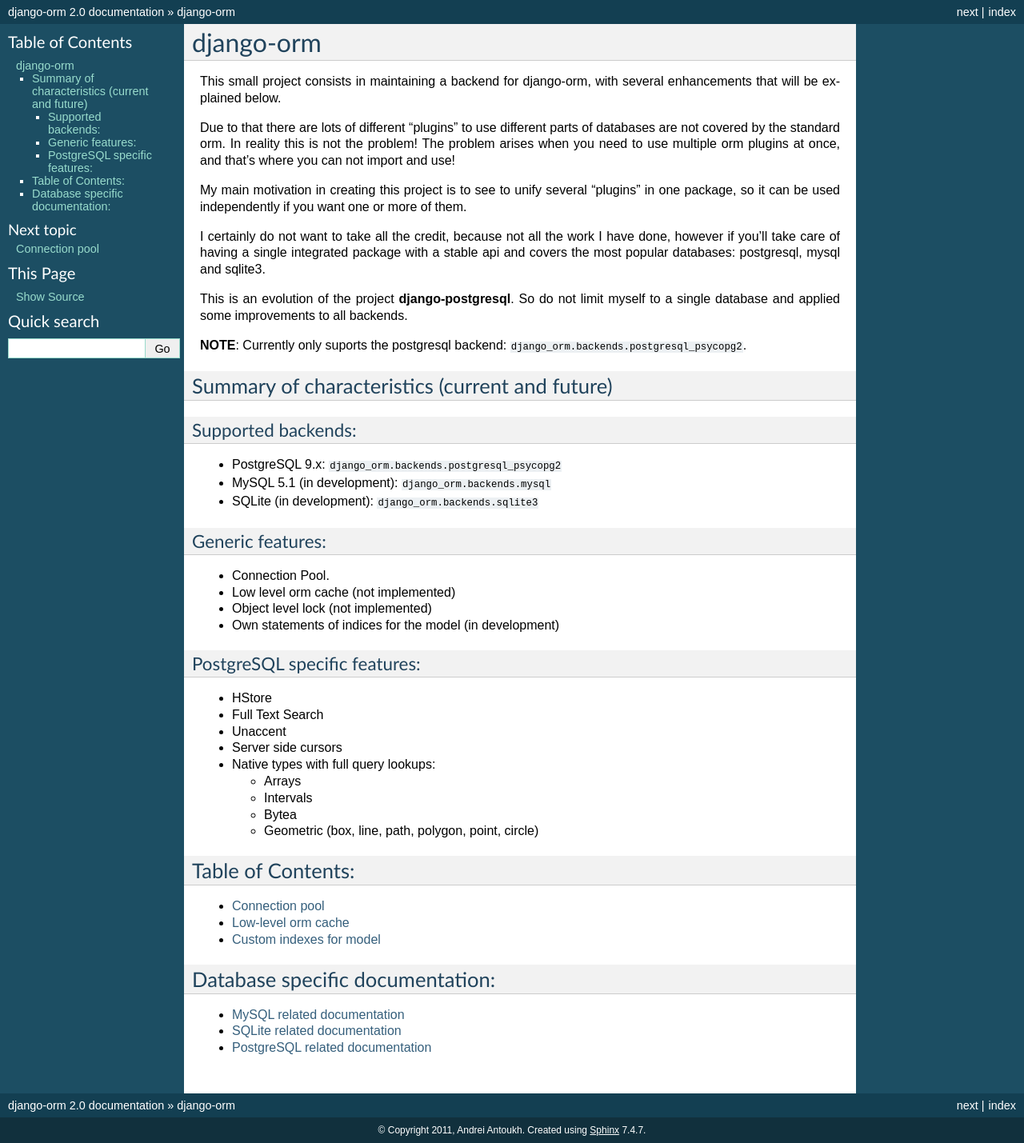
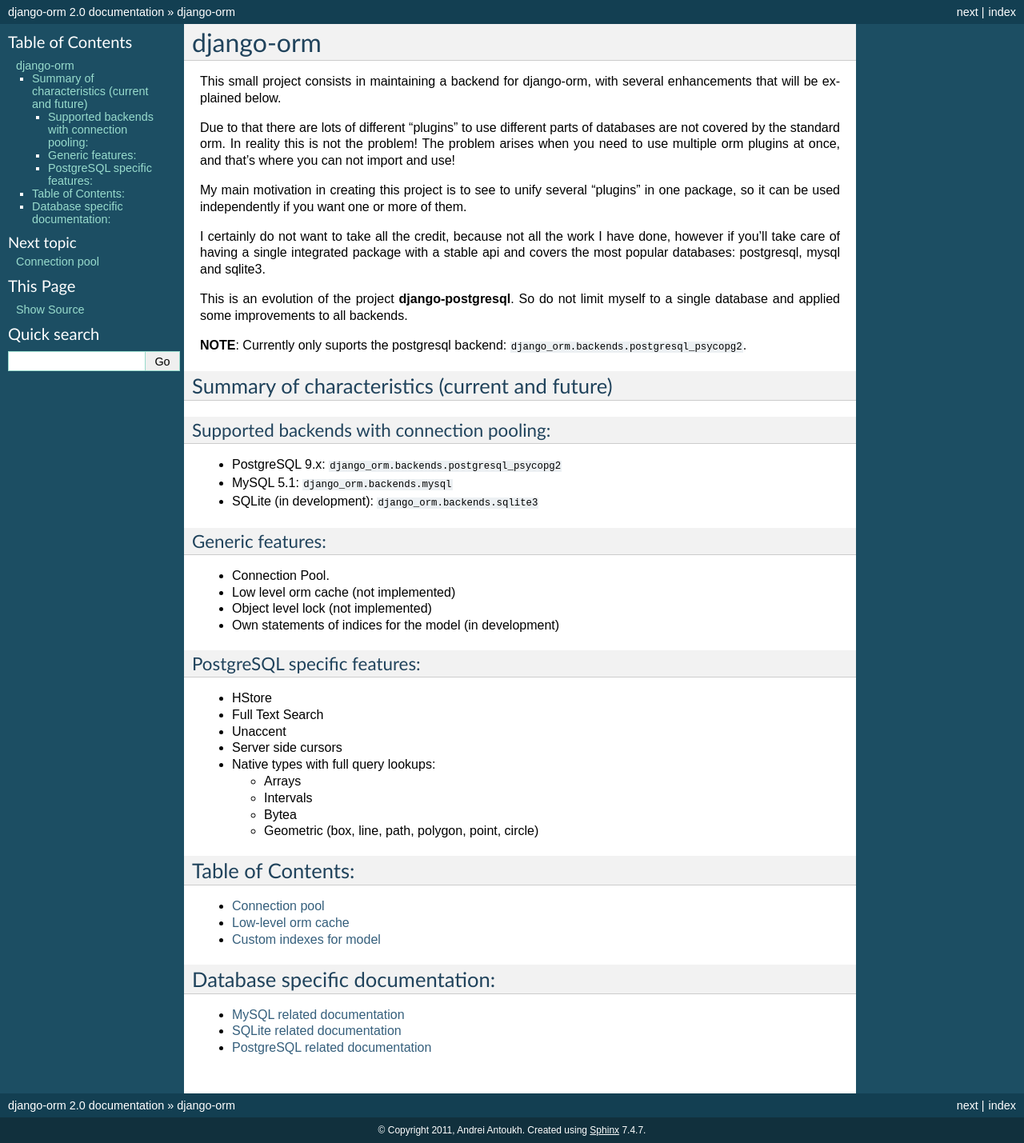
Before and after one commit to EnTeQuAk/django-orm, a Sphinx documentation site: the page built from doc/source/index.rst, in a window 1280 px wide. Shown: the whole page at 80% size. Built offline with Sphinx 7.4.7, drawn with Linux system fonts in a browser that asks for light colours.

Commit message:
Fix documentation with new features.

```diff
--- a/doc/source/index.rst
+++ b/doc/source/index.rst
@@ -21,11 +21,11 @@
 Summary of characteristics (current and future)
 -----------------------------------------------
 
-Supported backends:
-^^^^^^^^^^^^^^^^^^^
+Supported backends with connection pooling:
+^^^^^^^^^^^^^^^^^^^^^^^^^^^^^^^^^^^^^^^^^^^
 
 * PostgreSQL 9.x: ``django_orm.backends.postgresql_psycopg2``
-* MySQL 5.1 (in development): ``django_orm.backends.mysql``
+* MySQL 5.1: ``django_orm.backends.mysql``
 * SQLite (in development): ``django_orm.backends.sqlite3``
 
 Generic features:
```
